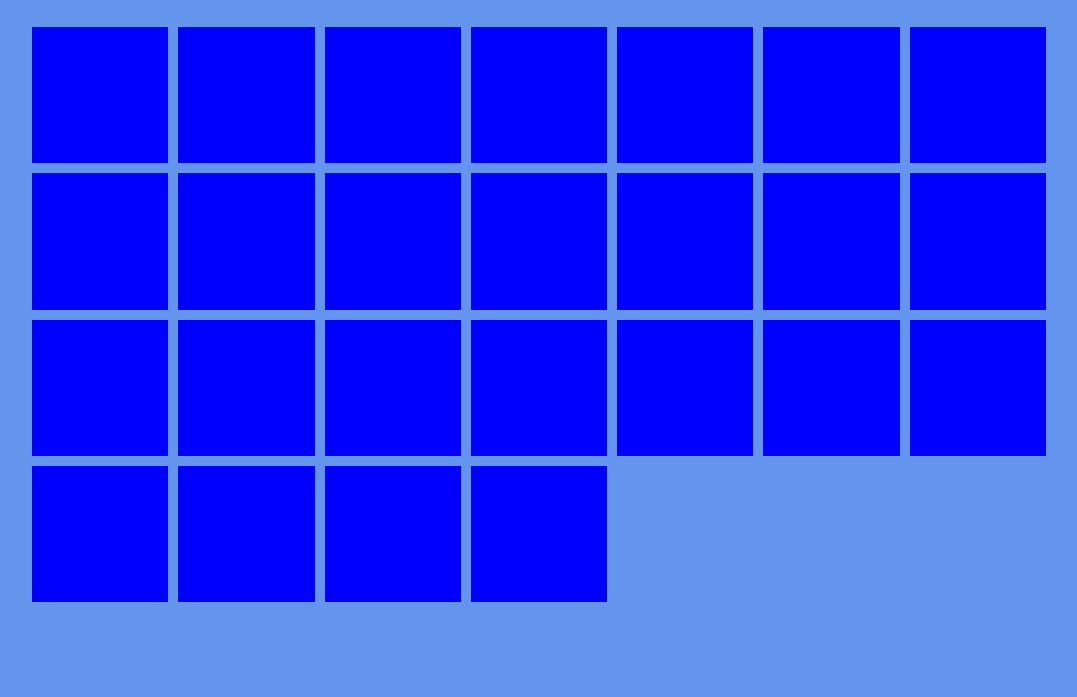
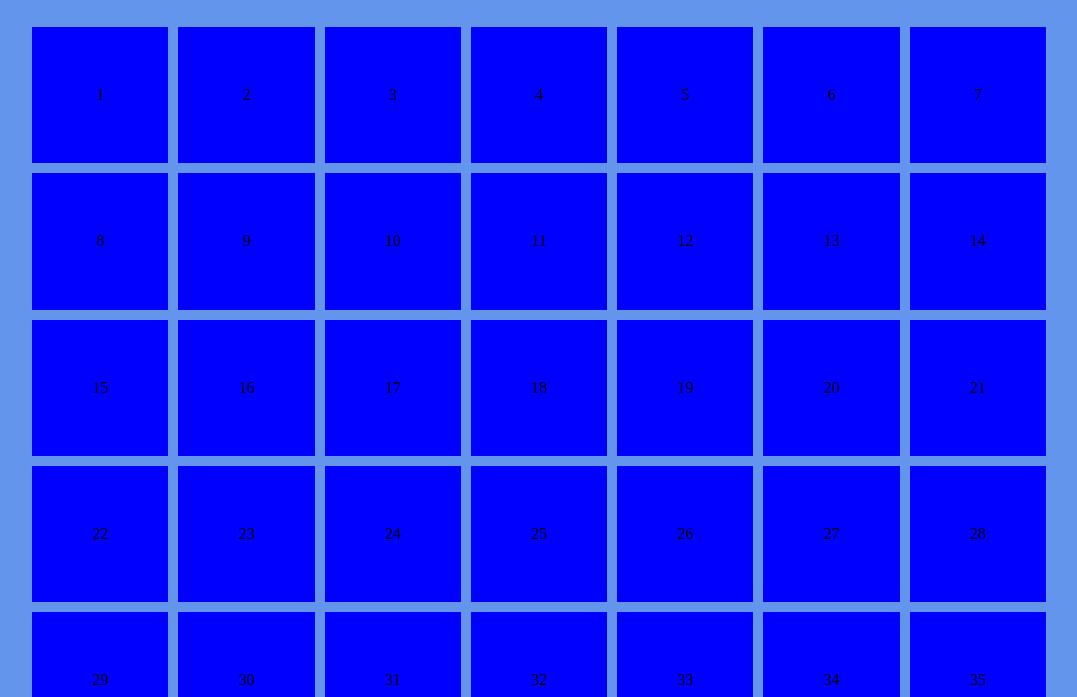
Before and after one commit to purpledev1337/js-fizzbuzzdom, a plain HTML site: page index.html in a window 1280 px wide. Shown: the part 103-800 px from the top of the page, without its empty margins (101-1178 px from the left). Drawn offline with Linux system fonts and the light colour scheme.

Commit message:
fixed js link and added a working "for" cycle

```diff
--- a/index.html
+++ b/index.html
@@ -13,35 +13,9 @@
 
         <h1>FizzBuzzDOM</h1>
 
-        <div class="square"></div>
-        <div class="square"></div>
-        <div class="square"></div>
-        <div class="square"></div>
-        <div class="square"></div>
-        <div class="square"></div>
-        <div class="square"></div>
-        <div class="square"></div>
-        <div class="square"></div>
-        <div class="square"></div>
-        <div class="square"></div>
-        <div class="square"></div>
-        <div class="square"></div>
-        <div class="square"></div>
-        <div class="square"></div>
-        <div class="square"></div>
-        <div class="square"></div>
-        <div class="square"></div>
-        <div class="square"></div>
-        <div class="square"></div>
-        <div class="square"></div>
-        <div class="square"></div>
-        <div class="square"></div>
-        <div class="square"></div>
-        <div class="square"></div>
-
     </div>
 
-    <link rel="stylesheet" href="script.js">
+    <script src="script.js"></script>
 
 </body>
 </html>
--- a/script.js
+++ b/script.js
@@ -0,0 +1,6 @@
+const squareContainer = document.getElementById("container");
+
+for (let i = 1; i <= 100; i++) {
+    const squareBox = `<div class="square">${i}</div>`;
+    squareContainer.innerHTML += squareBox;
+}
--- a/style.css
+++ b/style.css
@@ -25,9 +25,12 @@ h1 {
 
 .square {
     width: calc(80vw / 7 - 10px);
+    height: calc(80vw / 7 - 10px);
     margin: 5px;
-    height: calc(80vw / 7 - 10px);
     background-color: blue;
+    display: flex;
+    justify-content: center;
+    align-items: center;
 }
 
 .square_std {
```
